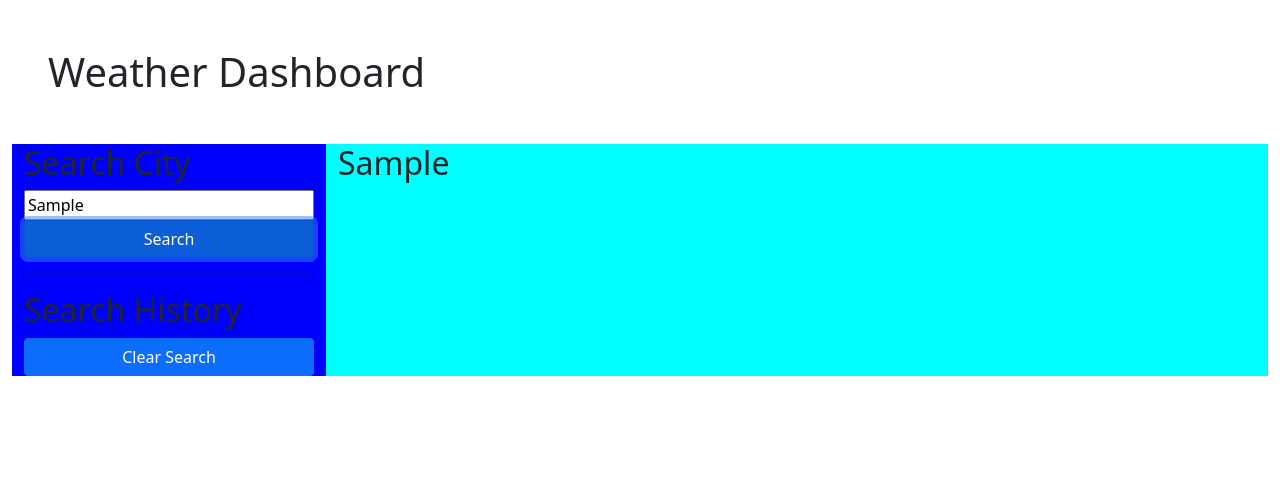
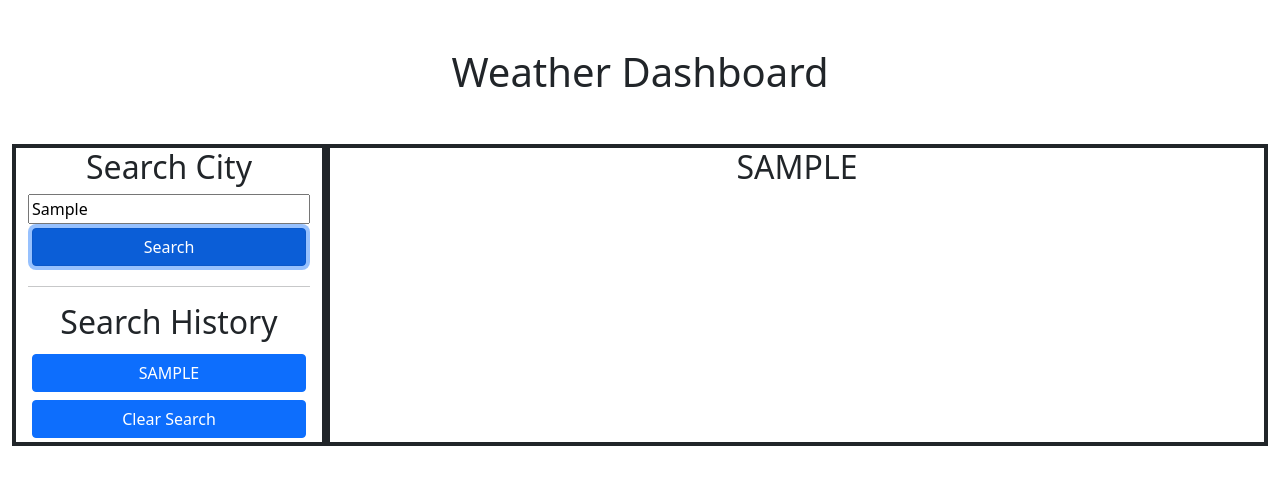
Before and after one commit to alvaroormeno/weather-dashboard, a plain HTML site: page index.html in a window 1280 px wide. Both pictures are taken after typing "Sample" into the empty fields and a click on the button "Search". Drawn offline with nearby package versions, Linux system fonts and the light colour scheme; no server answers.

Commit message:
app ready to be submitted, only need to fix small css to make it look better

```diff
--- a/assets/css/style.css
+++ b/assets/css/style.css
@@ -1,10 +1,10 @@
-.right  {
+/* .right  {
     background-color: aqua;
 }
 
 .left {
     background-color: blue;
-}
+} */
 
 .card {
     margin: 0 0 20px 0;
@@ -16,3 +16,15 @@
     width: 90px;
     height: 90px;
 }
+
+.low-uv {
+    background-color: rgb(144, 238, 144);
+}
+
+.medium-uv {
+    background-color: yellow;
+}
+
+.high-uv {
+    background-color: red;
+}
--- a/assets/js/script.js
+++ b/assets/js/script.js
@@ -109,6 +109,9 @@ var displayCurrentW = function(current) {
 
 var displayForecastW = function(daily) {
 
+    forecastDisplayEl.innerHTML = ""
+
+
     // display five day forecast title
     forecastTitleEl.textContent = "- Five Day Forecast -"
 
@@ -118,7 +121,8 @@ var displayForecastW = function(daily) {
         var forecastIcon = "https://openweathermap.org/img/wn/" + daily[i].weather[0].icon + ".png"
 
         var forecastCardEl = document.createElement("div");
-        forecastCardEl.className = "card text-center align-items-center p-3";
+
+        forecastCardEl.className = "card text-center align-items-center m-3 border border-dark border-3";
         forecastDisplayEl.appendChild(forecastCardEl)
 
         var forecastDateEl = document.createElement("h3");
@@ -171,7 +175,7 @@ function getSearchHistory() {
 
 function SearchHistoryBtn(cityName) {
     var buttonEl = document.createElement("button");
-    buttonEl.className = "btn btn-primary history-btn";
+    buttonEl.className = "btn btn-primary history-btn m-1";
     buttonEl.textContent = cityName;
     buttonEl.setAttribute("data-search", cityName);
     buttonEl.setAttribute("onclick", "searchThisHistory(getAttribute('data-search'))");
@@ -198,16 +202,11 @@ function SearchHistoryBtn(cityName) {
 
 // })
 
-var startApp = function() {
+function clearHistory() {
+    localStorage.clear();
+    location.reload();
+}
 
-    var inputCityVal = $("#citySearch").val().trim();
-
-    console.log(cityNameEl)
-    cityNameEl.textContent= inputCityVal
-
-    getCityGeocoding(inputCityVal)
-
-}
 
 var searchThisHistory = function(value) {
     console.log("works!")
@@ -218,7 +217,17 @@ var searchThisHistory = function(value) {
 
 }
 
+var startApp = function() {
 
+    var inputCityVal = $("#citySearch").val().trim().toUpperCase();
+
+    console.log(cityNameEl)
+    cityNameEl.textContent= inputCityVal
+
+    getCityGeocoding(inputCityVal)
+    SearchHistoryBtn(inputCityVal);
+
+}
 
 
 
--- a/index.html
+++ b/index.html
@@ -7,35 +7,39 @@
     </head>
 
     <body>
-        <header >
+        <header class="text-center">
             <h1 class="m-5">Weather Dashboard</h1>
         </header>
 
         <main class="container-fluid  justify-content-md-center d-flex flex-row ">
 
             <div class="row w-100 ">
-                <section class="left col-3">
+                <section class="left col-3 border border-dark border-4" >
 
-                    <div class=" justify-content-md-center d-flex flex-column flex-wrap">
+                    <div class=" text-center justify-content-md-center d-flex flex-column flex-wrap">
                         <h2>Search City</h2>
                         <input type="text" name="" id="citySearch" placeholder="Miami">
-                        <button class="btn btn-primary searchBtn">Search</button>
+                        <button class="btn btn-primary searchBtn m-1">Search</button>
 
                     </div>
                     <hr>
-                    <div class=" justify-content-md-center d-flex flex-column flex-wrap">
+                    <div class=" text-center justify-content-md-center d-flex flex-column flex-wrap">
                         <h2>Search History</h2>
                         <div id="history-container" class="d-flex flex-column"></div>
-                        <button class="btn btn-primary"> Clear Search</button>
+                        <button class="btn btn-primary m-1" onclick="clearHistory()"> Clear Search</button>
 
                     </div>
 
                 </section>
 
-                <section class="right col-9 d-flex flex-column">
+                <section class="right col-9 d-flex flex-column border border-dark border-4">
+
+                    <div class="text-center d-flex flex-column">
+                        <h2 id="city-name"></h2>
+                    </div>
 
                     <div class="justify-content-md-center d-flex flex-column" id="city-search-container">
-                        <h2 id="city-name"></h2>
+                        <!-- <h2 id="city-name"></h2> -->
                         <!-- <h3 id="date-today">02/02/22</h3>
                         <h4 id="weather-today">Current Weather:</h4>
                         <h4 id="temp-today">Temp: 41.99 °F</h4>
```
